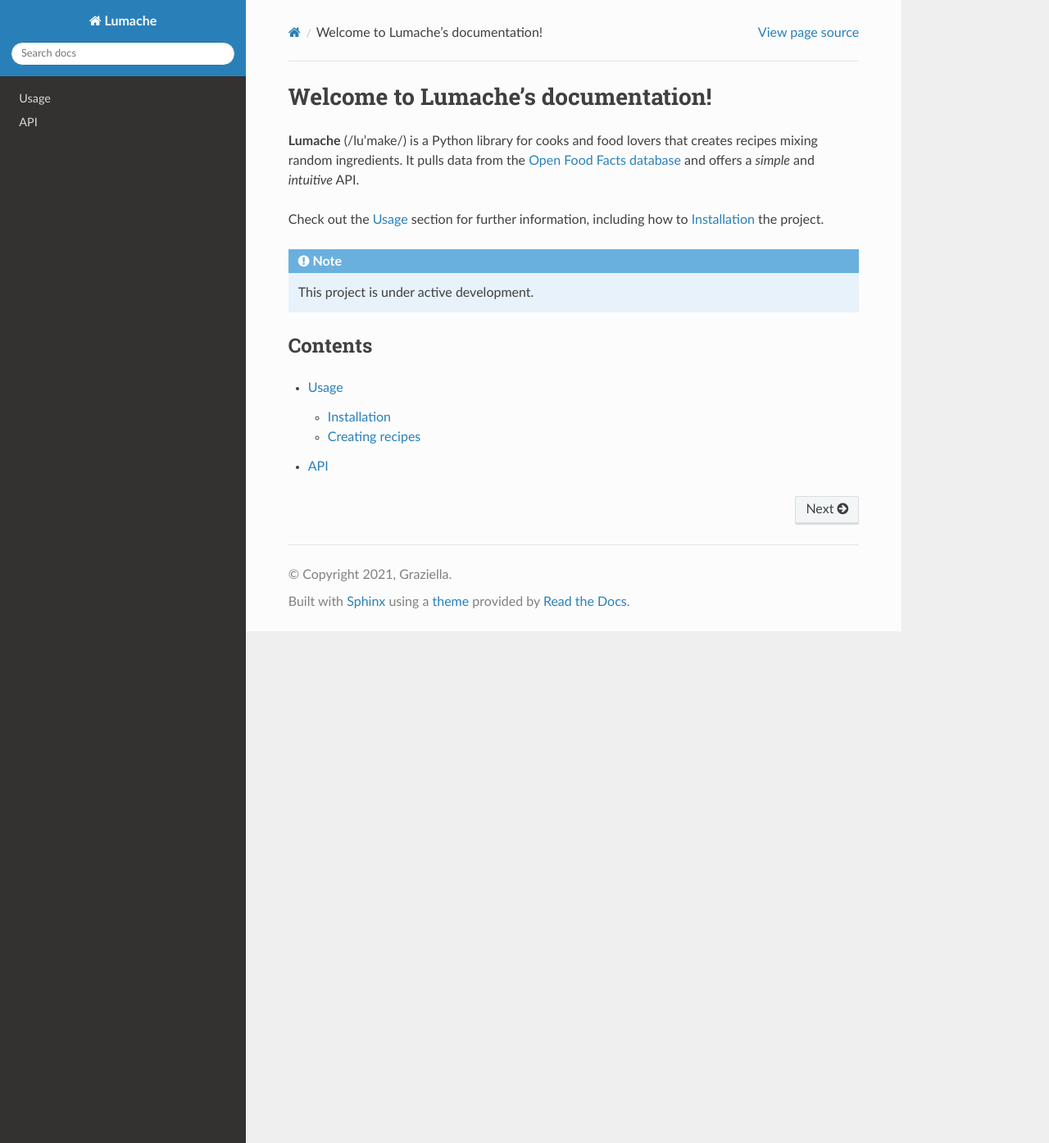
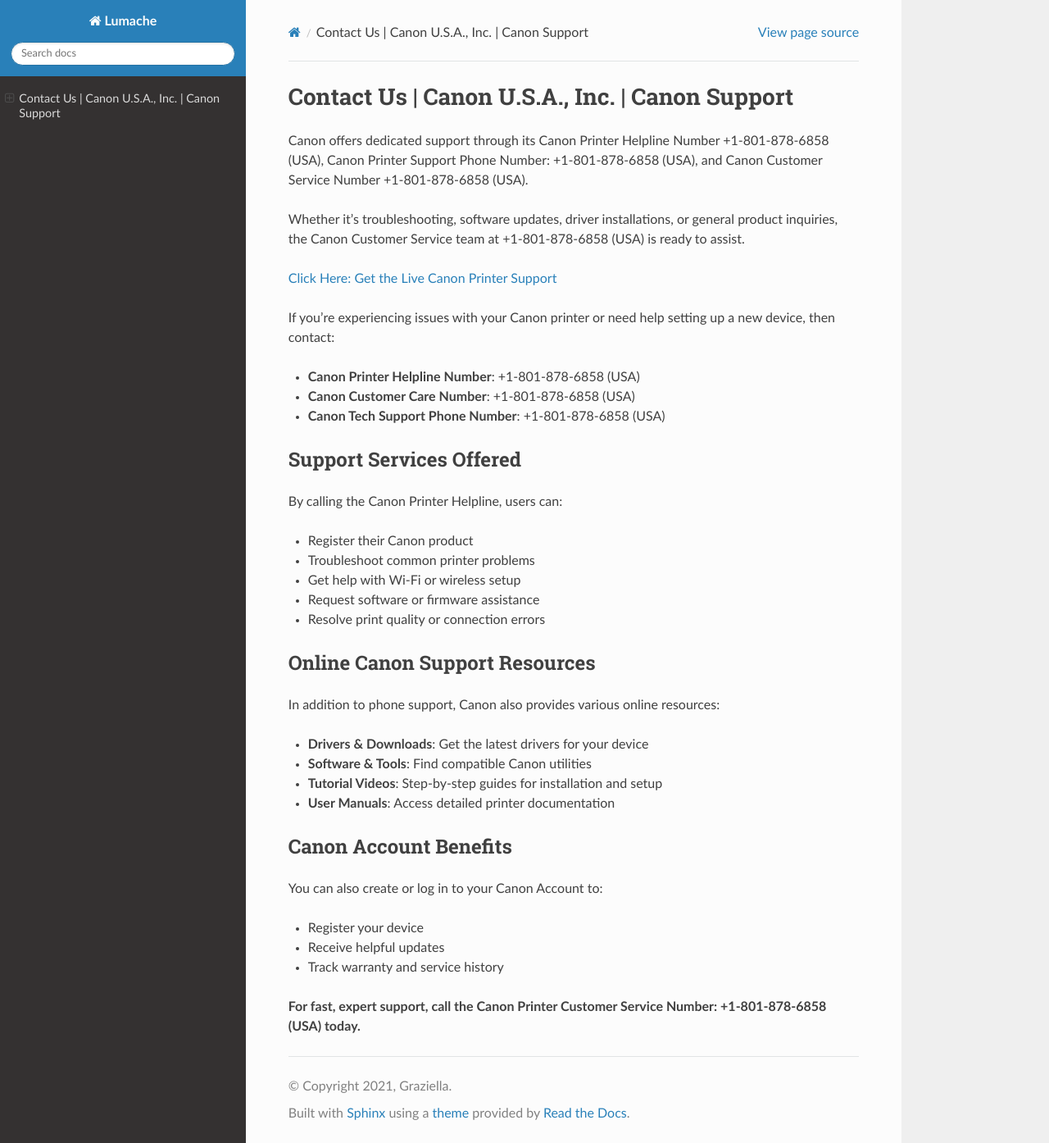
Before and after one commit to trickjack/community-forum-canon-usa, a Sphinx documentation site: the page built from docs/source/index.rst, in a window 1280 px wide and 1394 px high. Shown: the whole window at 82% size. Built offline with Sphinx 7.4.7 and the Read the Docs theme 3.1.0, drawn with Linux system fonts in a browser that asks for light colours.

Commit message:
Update index.rst

```diff
--- a/docs/source/index.rst
+++ b/docs/source/index.rst
@@ -1,22 +1,46 @@
-Welcome to Lumache's documentation!
-===================================
+Contact Us | Canon U.S.A., Inc. | Canon Support
+===============================================
 
-**Lumache** (/lu'make/) is a Python library for cooks and food lovers
-that creates recipes mixing random ingredients.
-It pulls data from the `Open Food Facts database <https://world.openfoodfacts.org/>`_
-and offers a *simple* and *intuitive* API.
+Canon offers dedicated support through its Canon Printer Helpline Number +1-801-878-6858 (USA), Canon Printer Support Phone Number: +1-801-878-6858 (USA), and Canon Customer Service Number +1-801-878-6858 (USA).
 
-Check out the :doc:`usage` section for further information, including
-how to :ref:`installation` the project.
+Whether it’s troubleshooting, software updates, driver installations, or general product inquiries, the Canon Customer Service team at +1-801-878-6858 (USA) is ready to assist.
 
-.. note::
+`Click Here: Get the Live Canon Printer Support <https://jivo.chat/KlZSRejpBm>`_
 
-   This project is under active development.
+If you're experiencing issues with your Canon printer or need help setting up a new device, then contact:
 
-Contents
---------
+- **Canon Printer Helpline Number**: +1-801-878-6858 (USA)
+- **Canon Customer Care Number**: +1-801-878-6858 (USA)
+- **Canon Tech Support Phone Number**: +1-801-878-6858 (USA)
 
-.. toctree::
+Support Services Offered
+------------------------
 
-   usage
-   api
+By calling the Canon Printer Helpline, users can:
+
+- Register their Canon product
+- Troubleshoot common printer problems
+- Get help with Wi-Fi or wireless setup
+- Request software or firmware assistance
+- Resolve print quality or connection errors
+
+Online Canon Support Resources
+------------------------------
+
+In addition to phone support, Canon also provides various online resources:
+
+- **Drivers & Downloads**: Get the latest drivers for your device
+- **Software & Tools**: Find compatible Canon utilities
+- **Tutorial Videos**: Step-by-step guides for installation and setup
+- **User Manuals**: Access detailed printer documentation
+
+Canon Account Benefits
+----------------------
+
+You can also create or log in to your Canon Account to:
+
+- Register your device
+- Receive helpful updates
+- Track warranty and service history
+
+**For fast, expert support, call the Canon Printer Customer Service Number: +1-801-878-6858 (USA) today.**
```
